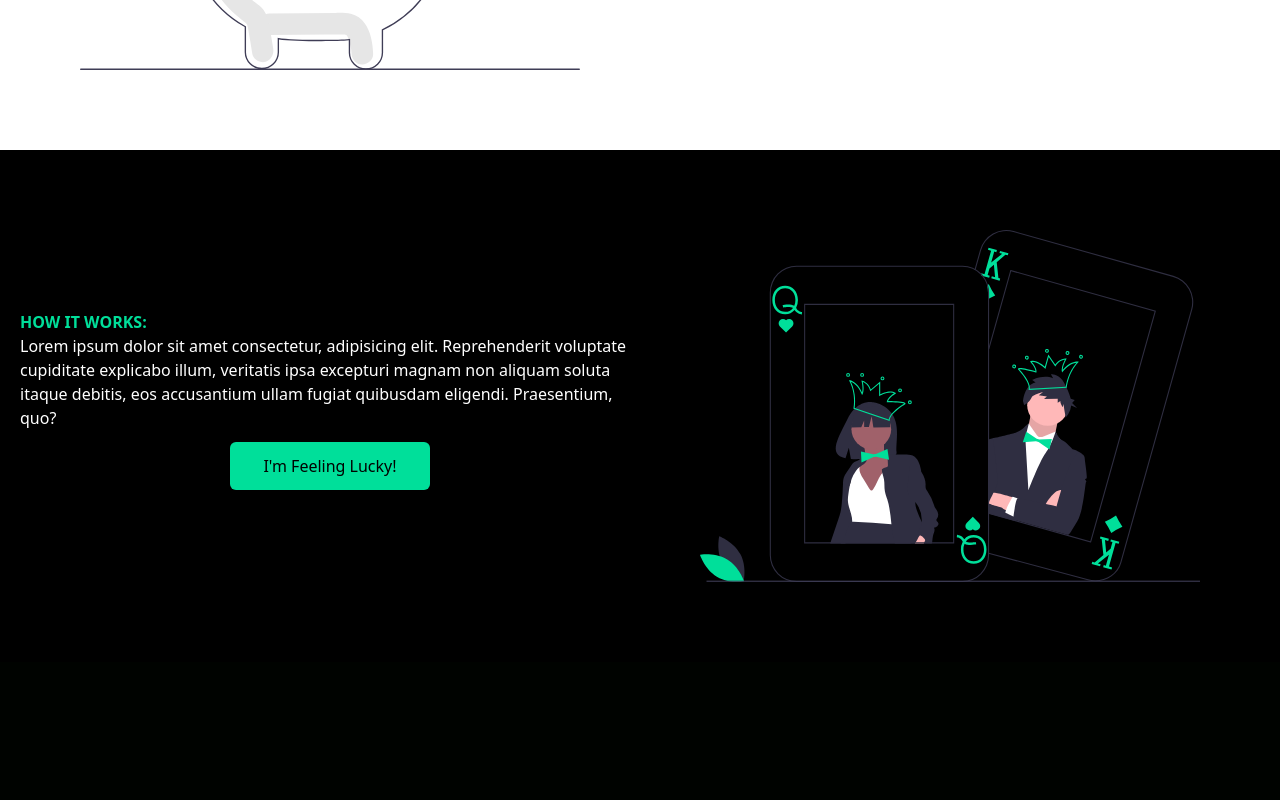
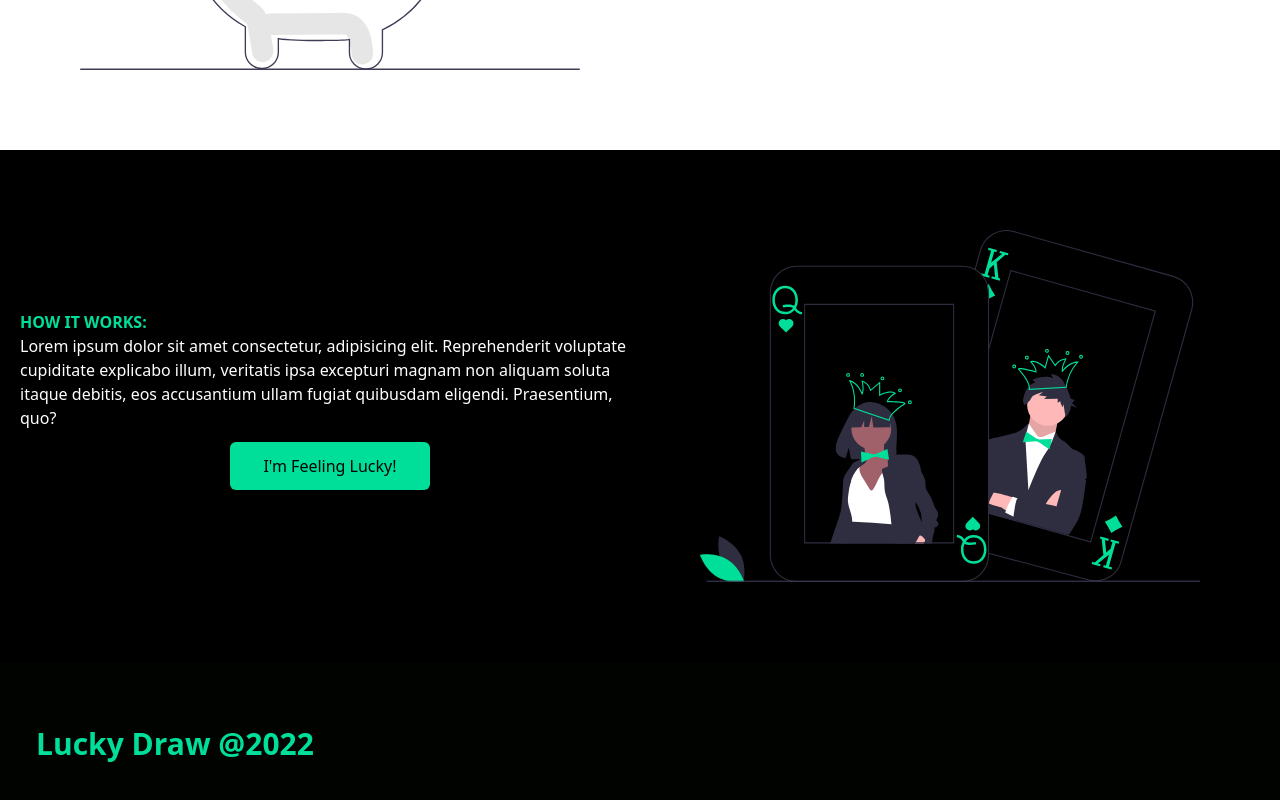
Before and after one commit to benmatela/reactjs-tailwind-css-luckydraw, a React (Create React App) app: page / in a window 1280 px wide. Shown: the part 509-1309 px from the top of the page. Before the commit the page ends 1171 px from the top, so only its background shows below. Built offline with nearby package versions, Linux system fonts and the light colour scheme.

Commit message:
added footer

```diff
--- /dev/null
+++ b/src/components/Footer.jsx
@@ -0,0 +1,14 @@
+import React from 'react'
+
+function Footer() {
+    const year = new Date().getFullYear();
+  return (
+    <div className='max-w-[1240px] mx-auto py-16 px-4 grid lg:grid-cols-3 gap-8 text-gray-300'>
+        <div>
+            <h1 className='w-full text-3xl font-bold text-[#00df9a]'>Lucky Draw @{year}</h1>
+        </div>
+    </div>
+  )
+}
+
+export default Footer
--- a/src/components/Home.jsx
+++ b/src/components/Home.jsx
@@ -1,4 +1,5 @@
 import React from 'react';
+import Footer from './Footer';
 import HowItWorks from './HowItWorks';
 import Welcome from './Welcome';
 
@@ -7,6 +8,7 @@ const Home = () => {
     <div>
        <Welcome />
        <HowItWorks />
+       <Footer />
     </div>
   )
 }
```
